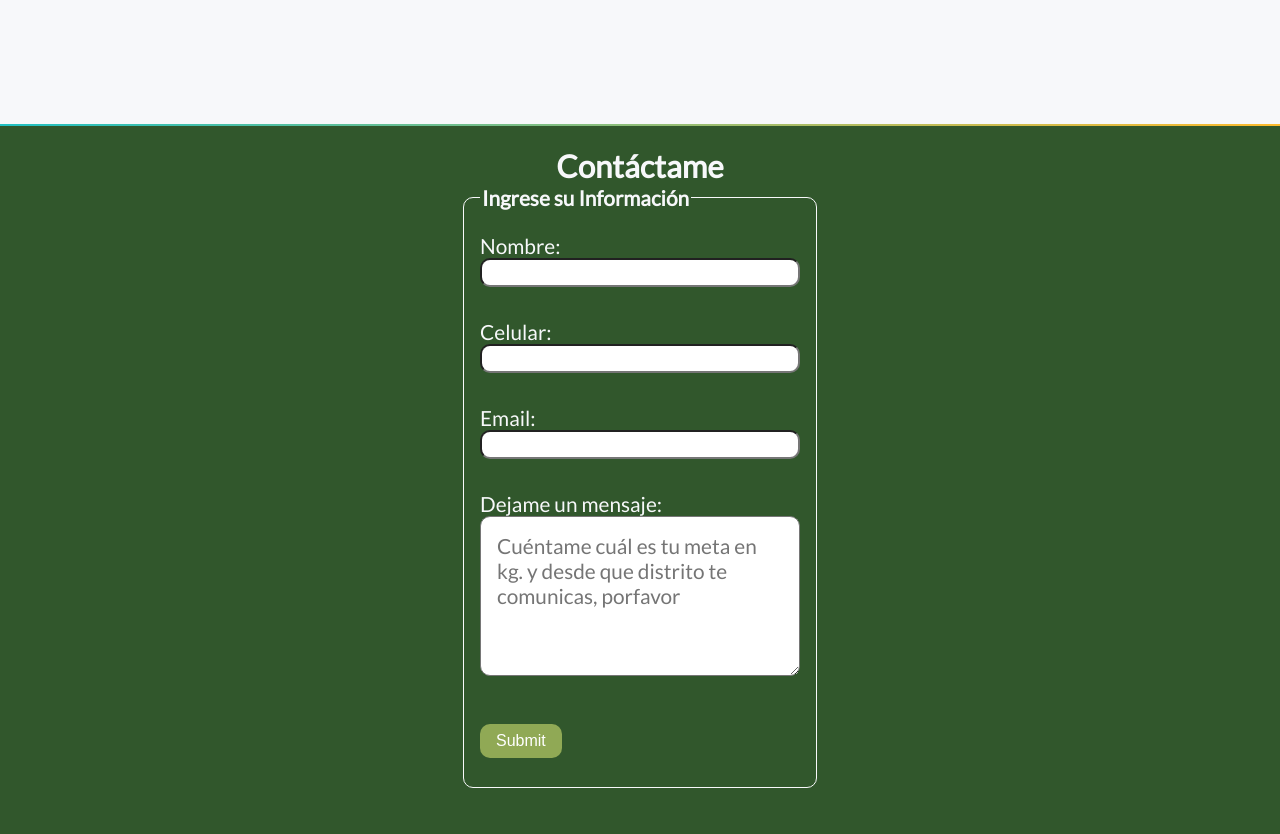
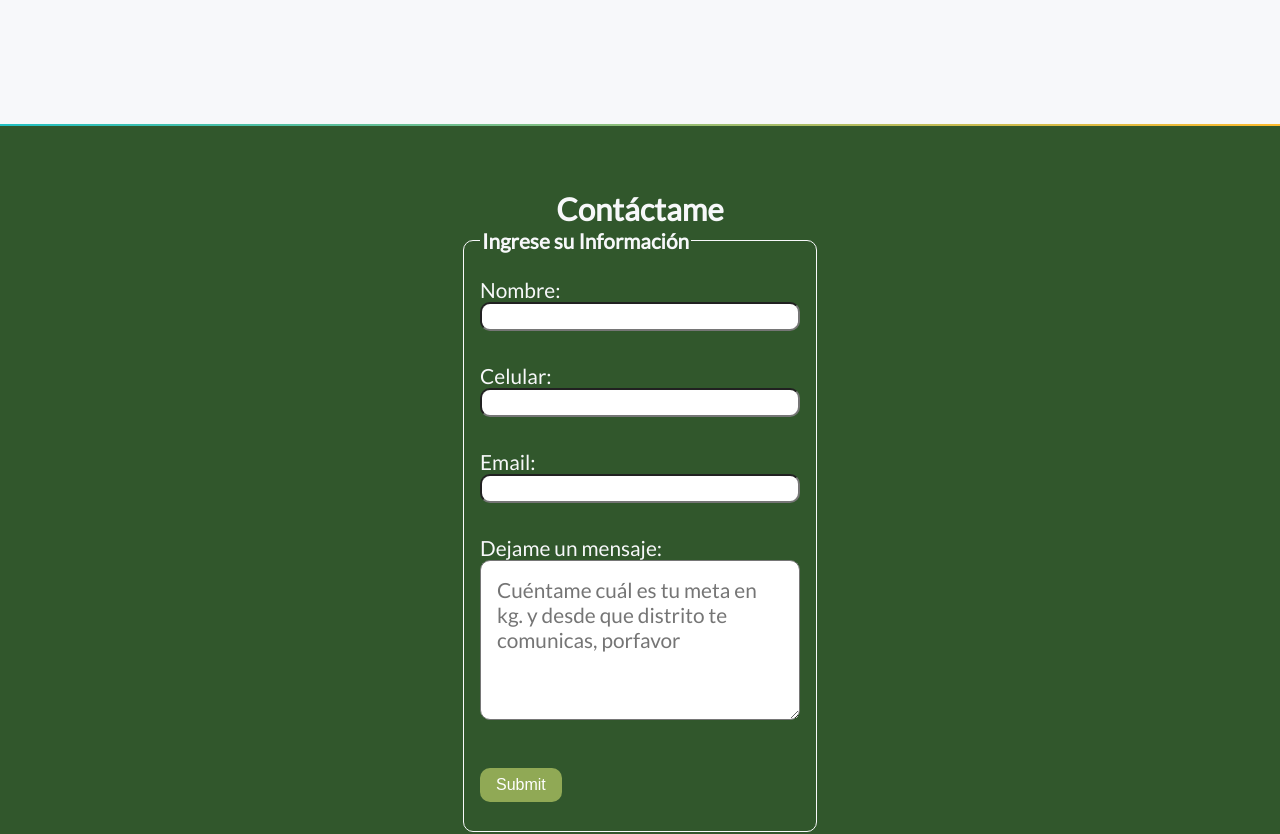
Before and after one commit to leurjim/josevallenas, a plain HTML site: page index.html in a window 1280 px wide. Shown: the part 2980-3814 px from the top of the page. Drawn offline with Linux system fonts and the light colour scheme.

Commit message:
arreglo de contacto

```diff
--- a/css/styles.css
+++ b/css/styles.css
@@ -104,7 +104,7 @@ img {
 .wrapper {
 	width: 80%;
 	margin: 0 auto;
-	padding: 1em;
+	padding: 4rem 1rem;
 	background-color: var(--hunter);
 	display: flex;
 	flex-flow: column nowrap;
@@ -407,6 +407,16 @@ footer h2, p {
         grid-column: 6/11;
         grid-row: 1/2;
     }
+
+    .wrapper {
+        display: grid;
+        grid-template-columns: repeat(3, 1fr);
+        gap: 1rem;
+    }
+
+    #contacto {
+        grid-column: 2/3;
+    }
 }
 
 @media (min-width: 850px) {
```
